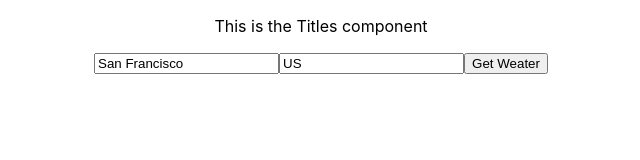
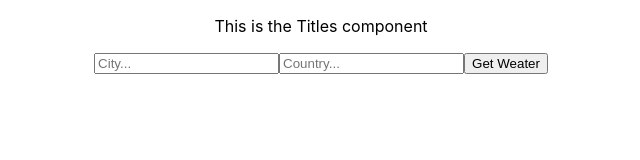
Before and after one commit to StephenLi305/WeatherApp, a React (Create React App) app: page / in a window 1280 px wide. Shown: the top 160 px of the page, without its empty margins (319-959 px from the left). Built offline with nearby package versions, Linux system fonts and the light colour scheme.

Commit message:
added error message for no city and invalid city

```diff
--- a/src/App.js
+++ b/src/App.js
@@ -33,18 +33,40 @@ class App extends React.Component {
     let api_call = await fetch(`http://api.openweathermap.org/data/2.5/weather?q=${city},${country}&appid=${APIKey}`)
     let data = await api_call.json();
 
-    console.log(data)
-    let farenheit = Math.floor(((data.main.temp - 273.15) * 9/5 + 32) * 100) / 100
+    console.log(data);
+    if(city && country){
+      if(data.name){
+        let farenheit = Math.floor(((data.main.temp - 273.15) * 9/5 + 32) * 100) / 100;
         this.setState({
           farenheit: farenheit,
           city: data.name,
           country: data.sys.country,
           humidity: data.main.humidity,
           description: data.weather[0].description,
+          error: undefined,
+        })
+      } else {
+        this.setState({
+          farenheit: undefined,
+          city: undefined,
+          country: undefined,
+          humidity: undefined,
+          description: undefined,
+          error: data.message,
+        })
+      }
+    } else {
+      this.setState({
+        farenheit: undefined,
+        city: undefined,
+        country: undefined,
+        humidity: undefined,
+        description: undefined,
+        error: "Please enter in a city and country",
+      })
+    }
 
-    })
-
-    console.log(this.state)
+    console.log(this.state);
   }
 
 
--- a/src/components/form.jsx
+++ b/src/components/form.jsx
@@ -5,8 +5,17 @@ class Form extends React.Component {
     render(){
         return(
             <form onSubmit={this.props.getWeather}>
-                <input type="text" name="city" placeholder="City..." value="San Francisco"></input>
-                <input type="text" name="country" placeholder="Country..." value="US"></input>
+                <input
+                    type="text"
+                    name="city"
+                    placeholder="City..." >
+                </input>
+
+                <input
+                    type="text"
+                    name="country"
+                    placeholder="Country..." >
+                </input>
                 <button>Get Weater</button>
             </form>
 
--- a/src/components/weather.jsx
+++ b/src/components/weather.jsx
@@ -4,7 +4,11 @@ import React from 'react';
 const Weather = props => {
     return(
         <div>
+            {props.city && props.country && <p>Location: {props.city}, {props.country}</p>}
             {props.farenheit && <p>Farenheit: {props.farenheit}°F</p>}
+            {props.humidity && <p>Humidity: {props.humidity}%</p>}
+            {props.description && <p>Description: {props.description}</p>}
+            {props.error && <p>Error: {props.error}</p>}
         </div>
     )
 }
```
Lines whose indentation alone changed are shown as unchanged.
